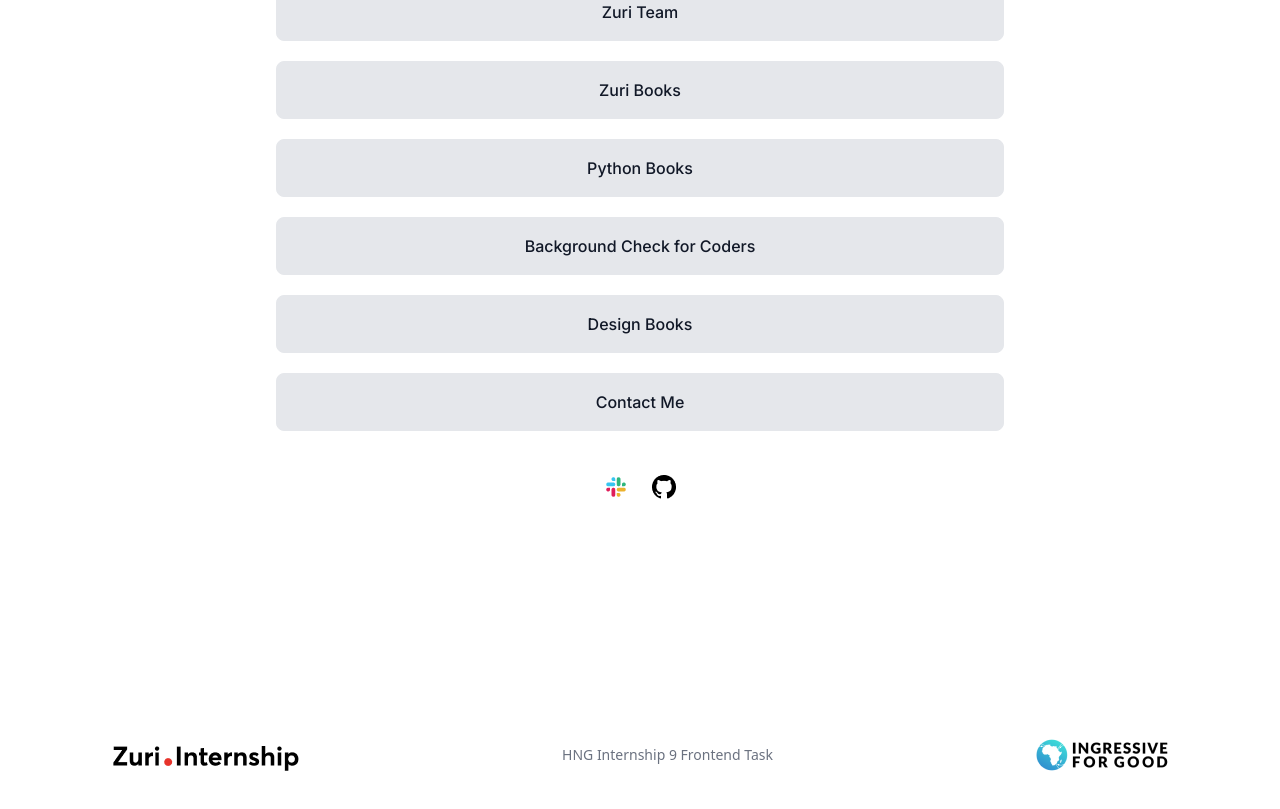
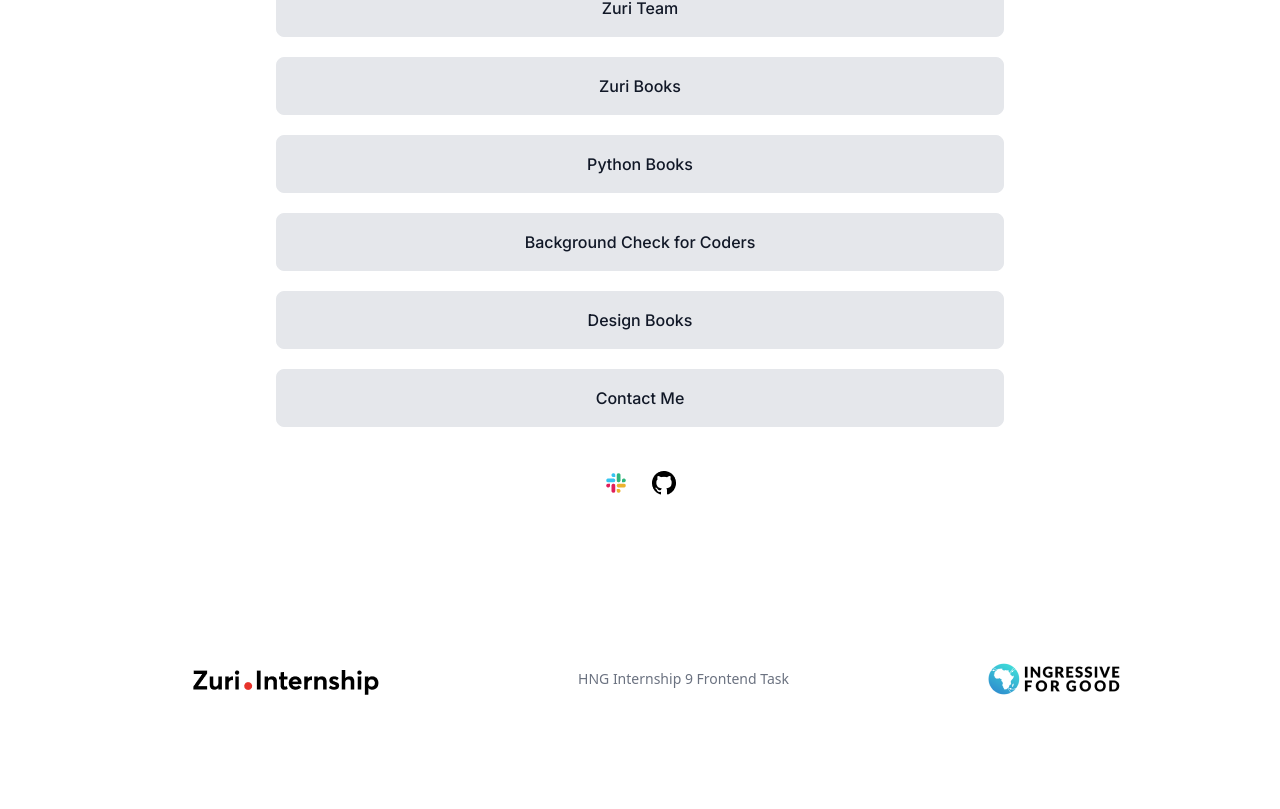
Before and after one commit to A-believer/my-linktree, a React (Create React App) app: page / in a window 1280 px wide. Shown: the part 311-1120 px from the top of the page. After the commit the page ends 1026 px from the top, so only its background shows below. Built offline with nearby package versions, Linux system fonts and the light colour scheme.

Commit message:
minor fix: footer border visible

```diff
--- a/src/App.jsx
+++ b/src/App.jsx
@@ -43,7 +43,7 @@ export default function App() {
 
   return (
     <main
-      className="flex flex-col w-full max-w-3xl px-5 py-6 mx-auto
+      className="flex flex-col w-full max-w-3xl px-5 py-10 mx-auto
     text-gray-900 font-inter gap-y-5"
     >
       <section id="profile" className="w-full mt-5 sm:mb-5">
--- a/src/components/Footer.jsx
+++ b/src/components/Footer.jsx
@@ -3,8 +3,9 @@ import React from "react";
 export default function Footer() {
   return (
     <footer
-      className="flex flex-col items-start w-full pt-8 text-sm text-gray-500
-    border-t border-gray-300 sm:flex-row sm:justify-between sm:items-center gap-y-6"
+      className="flex flex-col py-1  pt-8 items-start w-full text-sm text-gray-500
+    border-t border-gray-600 sm:flex-row sm:justify-between
+    sm:items-center gap-y-6"
     >
       <img src="zuri_logo.png" alt="logo" />
       <p>HNG Internship 9 Frontend Task</p>
--- a/src/index.js
+++ b/src/index.js
@@ -25,11 +25,11 @@ const routing = createBrowserRouter([
 const root = ReactDOM.createRoot(document.getElementById("root"));
 root.render(
   <React.StrictMode>
-    <div className="h-full pb-30">
+    <div className="flex flex-col max-w-6xl w-full pb-30 my-5 mx-auto">
       <RouterProvider router={routing} />
       <section
         id="footer"
-        className="relative bottom-0 w-full mt-28 p-12 bg-white md:px-28 md:pb-10"
+        className="relative bottom-0 w-full mt-28 mx-4 bg-white md:px-28 "
       >
         <Footer />
       </section>
--- a/src/pages/Contact.js
+++ b/src/pages/Contact.js
@@ -1,5 +1,4 @@
 import React, { useState, useEffect } from "react";
-// import Footer from "../components/Footer";
 import "../index.css";
 
 export default function Contact() {
@@ -15,7 +14,7 @@ export default function Contact() {
     last_name: "",
     email: "",
     message: "",
-    agreement: false,
+    agreement: "",
   };
 
   const [formEntry, setFormEntry] = useState(initialEntry);
@@ -233,10 +232,6 @@ export default function Contact() {
           </button>
         </div>
       </form>
-      {/* <section id="footer" className="w-full">
-        <hr />
-        <Footer />
-      </section> */}
     </main>
   );
 }
```
